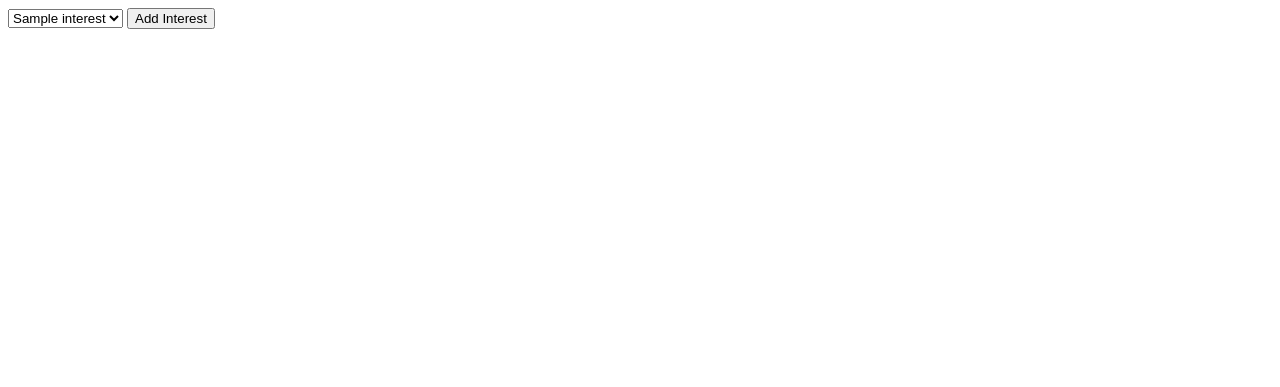
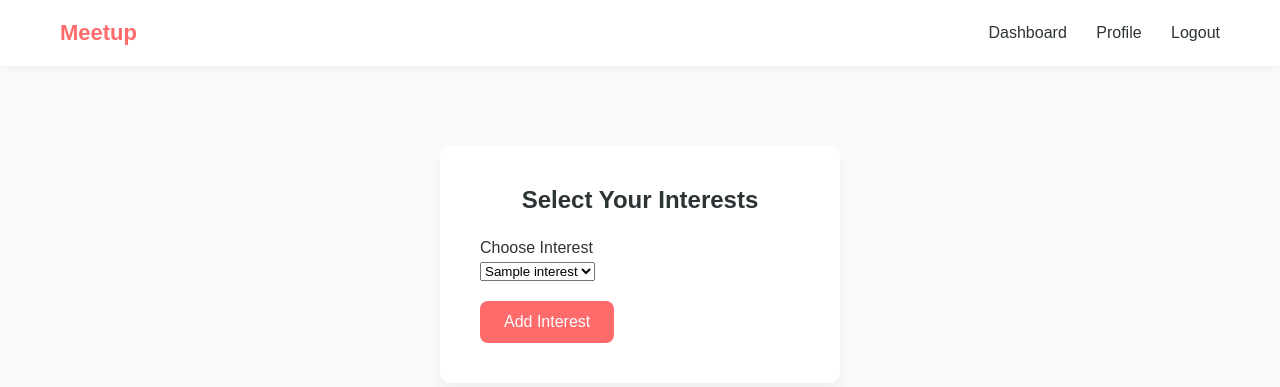
Before and after one commit to Koyena06/Converge-Meet-App, a PHP site: page /user/interests.php in a window 1280 px wide. Shown: the top 387 px of the page. Run offline with PHP 8.4, Linux system fonts and the light colour scheme; the visitor is signed in with stand-in values (Sample User, id 1); tables that the repository leaves empty or names only in its code hold one stand-in row (values such as "Sample post").

Commit message:
Refactor interests form with HTML structure

```diff
--- a/user/interests.php
+++ b/user/interests.php
@@ -20,15 +20,61 @@
     $result=$conn->query("SELECT * FROM interests");
 ?>
 
+<!DOCTYPE html>
+<html>
+    <head>
+        <title>Select Interests</title>
+        <link rel="stylesheet" href="../assets/css/style.css">
+    </head>
+
+    <body>
+
+        <div class="navbar">
+
+            <div class="logo">Meetup</div>
+
+            <div class="nav-links">
+                <a href="dashboard.php">Dashboard</a>
+                <a href="profile.php">Profile</a>
+                <a href="../auth/logout.php">Logout</a>
+            </div>
+
+        </div>
+
+
+        <div class="form-container">
+
+            <h2>Select Your Interests</h2>
+
+            <?php
+            if(isset($message)){
+                echo "<p>".$message."</p>";
+            }
+            ?>
+
             <form method="POST">
 
+                <div class="form-group">
+
+                    <label>Choose Interest</label>
+
                     <select name="interest">
+
                         <?php
                         while($row=$result->fetch_assoc()){
                             echo "<option value='".$row['id']."'>".$row['interest_name']."</option>";
                         }
                         ?>
+
                     </select>
-<button type="submit">Add Interest</button>
+
+                </div>
+
+                <button type="submit" class="btn btn-primary">Add Interest</button>
 
             </form>
+
+        </div>
+
+    </body>
+</html>
```
Lines whose indentation alone changed are shown as unchanged.
